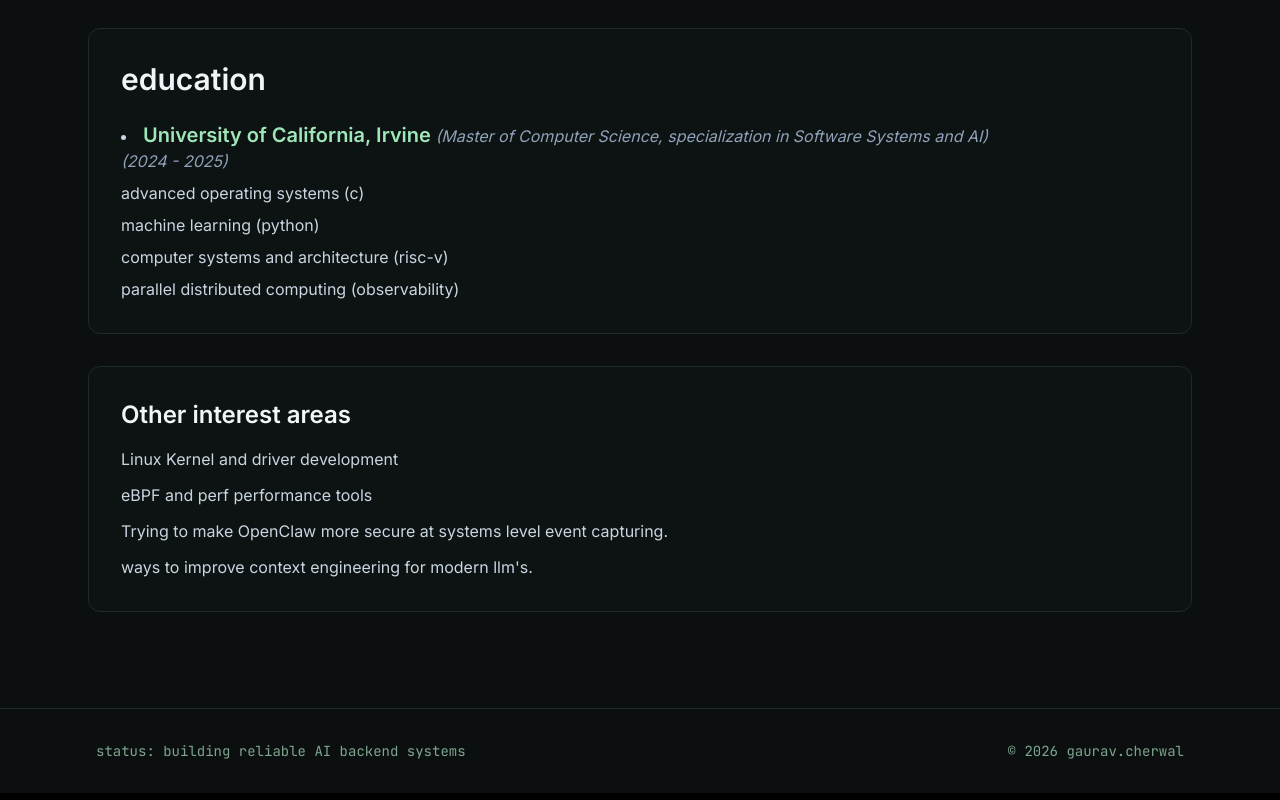
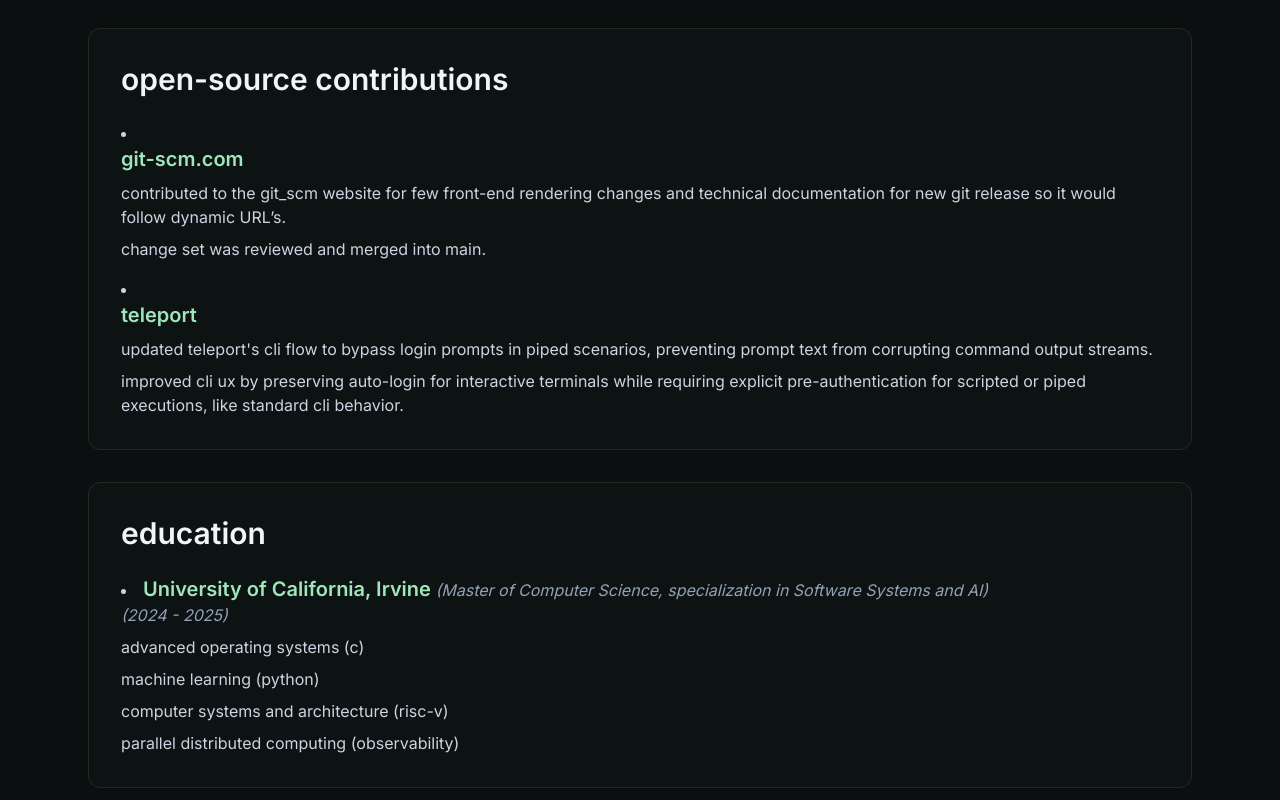
Before and after one commit to gaurav219/gaurav.cherwal, a Next.js app: page /about in a window 1280 px wide. Shown: the part 1380-2180 px from the top of the page. Built offline with nearby package versions, Linux system fonts and the light colour scheme.

Commit message:
Added open-source contribs - added on home page and about page. - modified few text places

```diff
--- a/app/about/page.tsx
+++ b/app/about/page.tsx
@@ -93,6 +93,37 @@
       </section>
 
       <section className="mt-8 rounded-xl border border-[#1f2b25] bg-[#0d1312] p-6 md:p-8">
+        <h2 className="text-3xl font-semibold">open-source contributions</h2>
+          <li className="mt-6 text-slate-300">
+            <p>
+              <span className="font-semibold text-[#9fe6b9] text-lg md:text-xl">git-scm.com</span>
+            </p>
+            <ul className="mt-2 space-y-2">
+              <li>
+              contributed to the git_scm website for few front-end rendering changes and technical documentation for new git release so
+it would follow dynamic URL’s.
+              </li>
+              <li>change set was reviewed and merged into main.</li>
+            </ul>
+          </li>
+          <li className="mt-4 text-slate-300">
+            <p>
+              <span className="font-semibold text-[#9fe6b9] text-lg md:text-xl">teleport</span>
+            </p>
+            <ul className="mt-2 space-y-2">
+              <li>
+                updated teleport&apos;s cli flow to bypass login prompts in piped scenarios, preventing prompt
+                text from corrupting command output streams.
+              </li>
+              <li>
+                improved cli ux by preserving auto-login for interactive terminals while requiring explicit
+                pre-authentication for scripted or piped executions, like standard cli behavior.
+              </li>
+            </ul>
+          </li>
+      </section>
+
+      <section className="mt-8 rounded-xl border border-[#1f2b25] bg-[#0d1312] p-6 md:p-8">
         <h2 className="text-3xl font-semibold">education</h2>
         <li className="mt-6 text-slate-300">
           <span className="font-semibold text-[#9fe6b9] text-lg md:text-xl">University of California, Irvine</span> <span className="italic text-slate-400">(Master of Computer Science, specialization in Software Systems and AI)</span>
@@ -109,11 +140,11 @@
 
       <section className="mt-8 grid gap-7">
         <article className="rounded-xl border border-[#1f2b25] bg-[#0d1312] p-6 md:p-8">
-          <h2 className="text-2xl font-semibold">Other interest areas</h2>
+          <h2 className="text-2xl font-semibold">other interest areas</h2>
           <ul className="mt-4 space-y-3 text-slate-300">
-            <li>Linux Kernel and driver development</li>
+            <li>linux kernel and driver development</li>
             <li>eBPF and perf performance tools</li>
-            <li>Trying to make OpenClaw more secure at systems level event capturing.</li>
+            <li>Trying to make openclaw more secure at systems level event capturing.</li>
             <li>ways to improve context engineering for modern llm&apos;s.</li>
           </ul>
         </article>
--- a/app/page.tsx
+++ b/app/page.tsx
@@ -115,6 +115,32 @@
             </p>
           </section>
         </div>
+
+        <section className="mt-8 rounded-xl border border-[#1f2b25] bg-[#0d1312] p-5">
+          <p className="font-mono text-xs text-[#7ea58f]">gaurav@archive:~$ cat open-source.txt</p>
+          <ul className="mt-4 space-y-4 text-[#a8b8af]">
+            <li className="border-l border-[#2f503f] pl-4">
+              <p className="font-mono text-sm text-[#c6f6d5]">git-scm.com</p>
+              <ul className="mt-2 space-y-2 text-sm">
+                <li>
+                  contributed to the git_scm website for few front-end rendering changes and technical documentation for new git release so it would follow dynamic URL&apos;s.
+                </li>
+                <li>change set was reviewed and merged into main.</li>
+              </ul>
+            </li>
+            <li className="border-l border-[#2f503f] pl-4">
+              <p className="font-mono text-sm text-[#c6f6d5]">teleport</p>
+              <ul className="mt-2 space-y-2 text-sm">
+                <li>
+                  updated teleport&apos;s cli flow to bypass login prompts in piped scenarios, preventing prompt text from corrupting command output streams.
+                </li>
+                <li>
+                  improved cli ux by preserving auto-login for interactive terminals while requiring explicit pre-authentication for scripted or piped executions, like standard cli behavior.
+                </li>
+              </ul>
+            </li>
+          </ul>
+        </section>
       </section>
     </main>
   );
```
